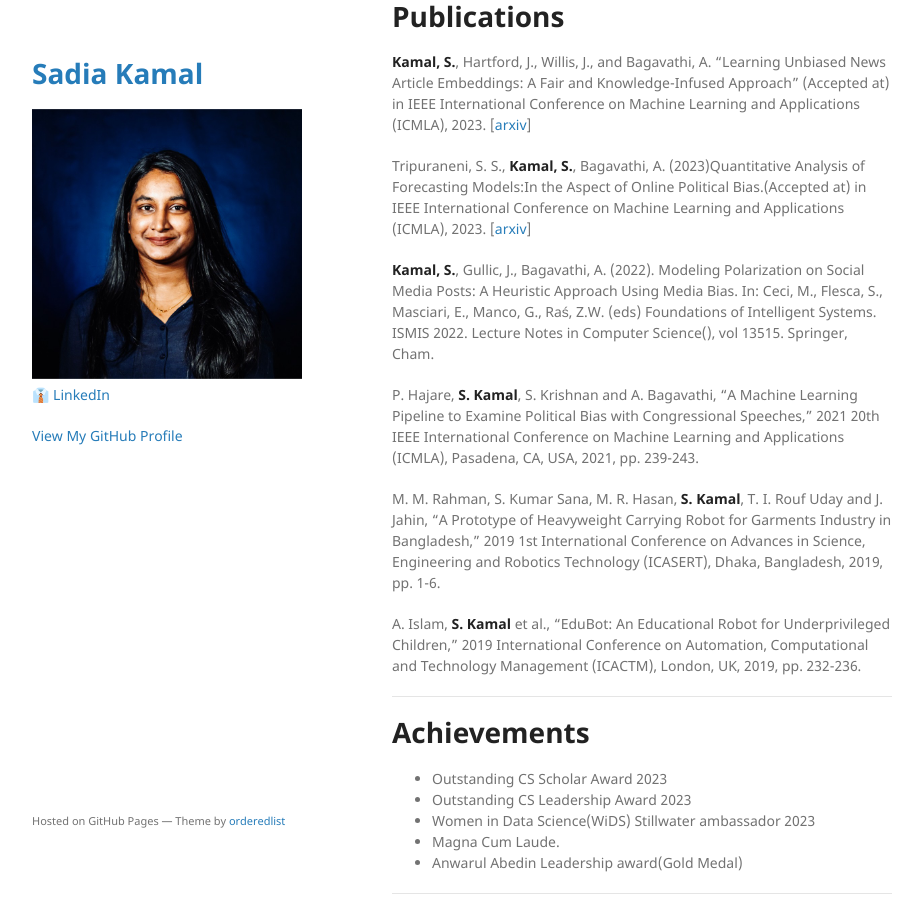
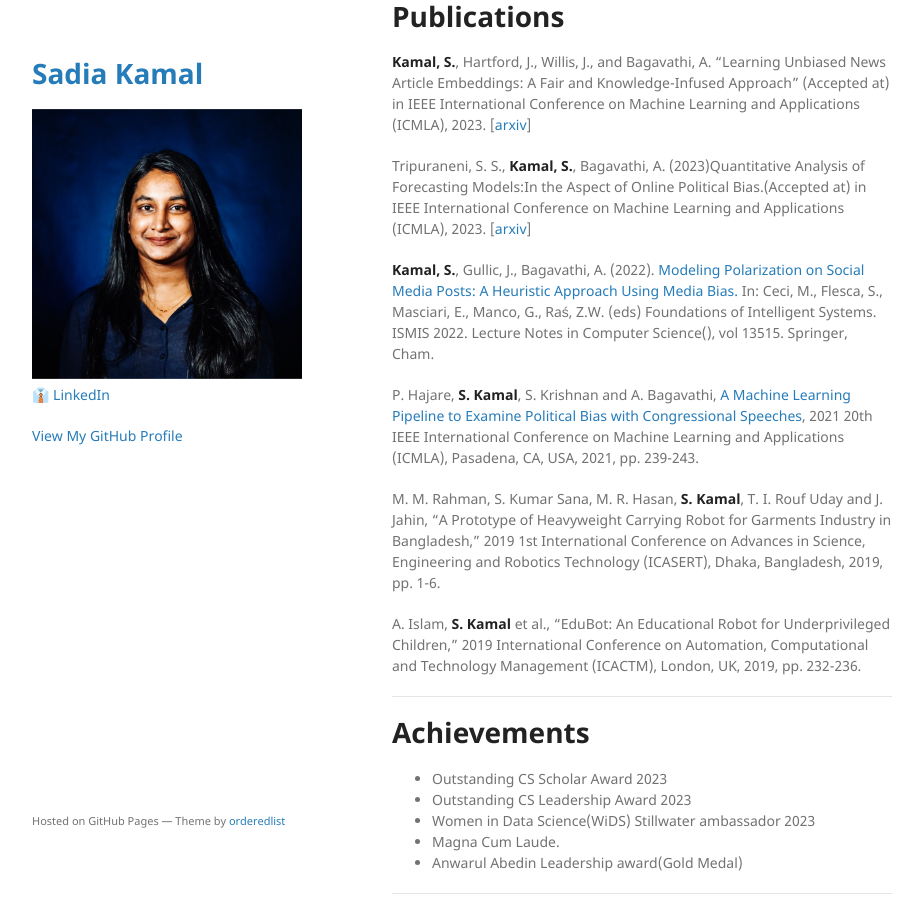
Before and after one commit to sadiakamal/sadiakamal.github.io, a Jekyll site: the page built from index.md, in a window 1280 px wide and 900 px high, scrolled down 731 px. Shown: the whole window, without its empty margins (178-1101 px from the left). Built offline with Jekyll 4.4.1, drawn with Linux system fonts in a browser that asks for light colours; part of the change alters nothing that is shown.

```diff
--- a/index.md
+++ b/index.md
@@ -37,9 +37,9 @@ Dhaka, Bangladesh
 
 Tripuraneni, S. S., **Kamal, S.**, Bagavathi, A. (2023)Quantitative Analysis of Forecasting Models:In the Aspect of Online Political Bias.(Accepted at) in IEEE International Conference on Machine Learning and Applications (ICMLA), 2023. [[arxiv](https://arxiv.org/abs/2309.05589)]
 
-**Kamal, S.**, Gullic, J., Bagavathi, A. (2022). Modeling Polarization on Social Media Posts: A Heuristic Approach Using Media Bias. In: Ceci, M., Flesca, S., Masciari, E., Manco, G., Raś, Z.W. (eds) Foundations of Intelligent Systems. ISMIS 2022. Lecture Notes in Computer Science(), vol 13515. Springer, Cham.
+**Kamal, S.**, Gullic, J., Bagavathi, A. (2022). [Modeling Polarization on Social Media Posts: A Heuristic Approach Using Media Bias.](https://link.springer.com/chapter/10.1007/978-3-031-16564-1_4) In: Ceci, M., Flesca, S., Masciari, E., Manco, G., Raś, Z.W. (eds) Foundations of Intelligent Systems. ISMIS 2022. Lecture Notes in Computer Science(), vol 13515. Springer, Cham.
 
-P. Hajare, **S. Kamal**, S. Krishnan and A. Bagavathi, "A Machine Learning Pipeline to Examine Political Bias with Congressional Speeches," 2021 20th IEEE International Conference on Machine Learning and Applications (ICMLA), Pasadena, CA, USA, 2021, pp. 239-243.
+P. Hajare, **S. Kamal**, S. Krishnan and A. Bagavathi, [A Machine Learning Pipeline to Examine Political Bias with Congressional Speeches](https://ieeexplore.ieee.org/abstract/document/9680097), 2021 20th IEEE International Conference on Machine Learning and Applications (ICMLA), Pasadena, CA, USA, 2021, pp. 239-243.
 
 M. M. Rahman, S. Kumar Sana, M. R. Hasan, **S. Kamal**, T. I. Rouf Uday and J. Jahin, "A Prototype of Heavyweight Carrying Robot for Garments Industry in Bangladesh," 2019 1st International Conference on Advances in Science, Engineering and Robotics Technology (ICASERT), Dhaka, Bangladesh, 2019, pp. 1-6.
 
```
